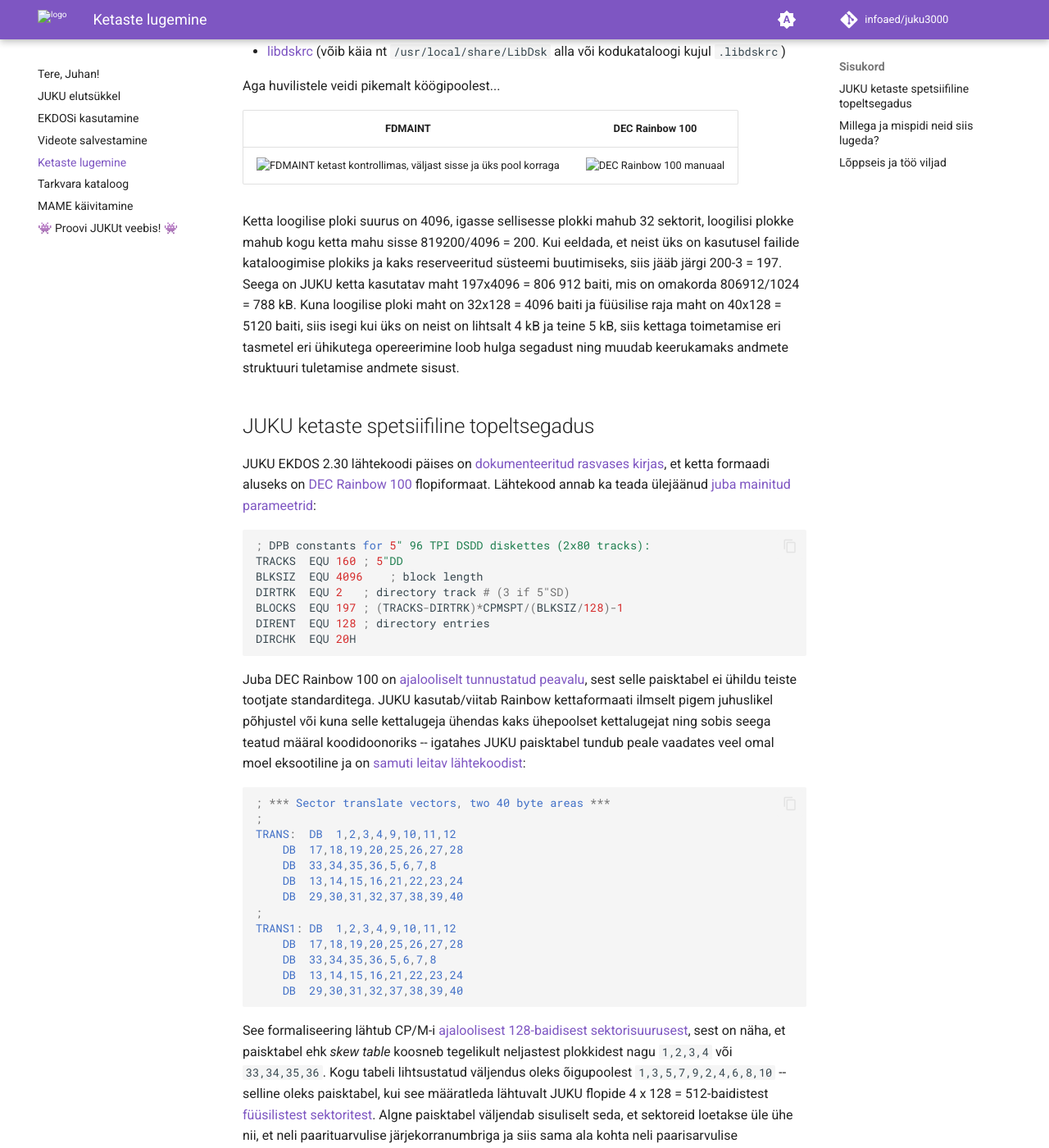
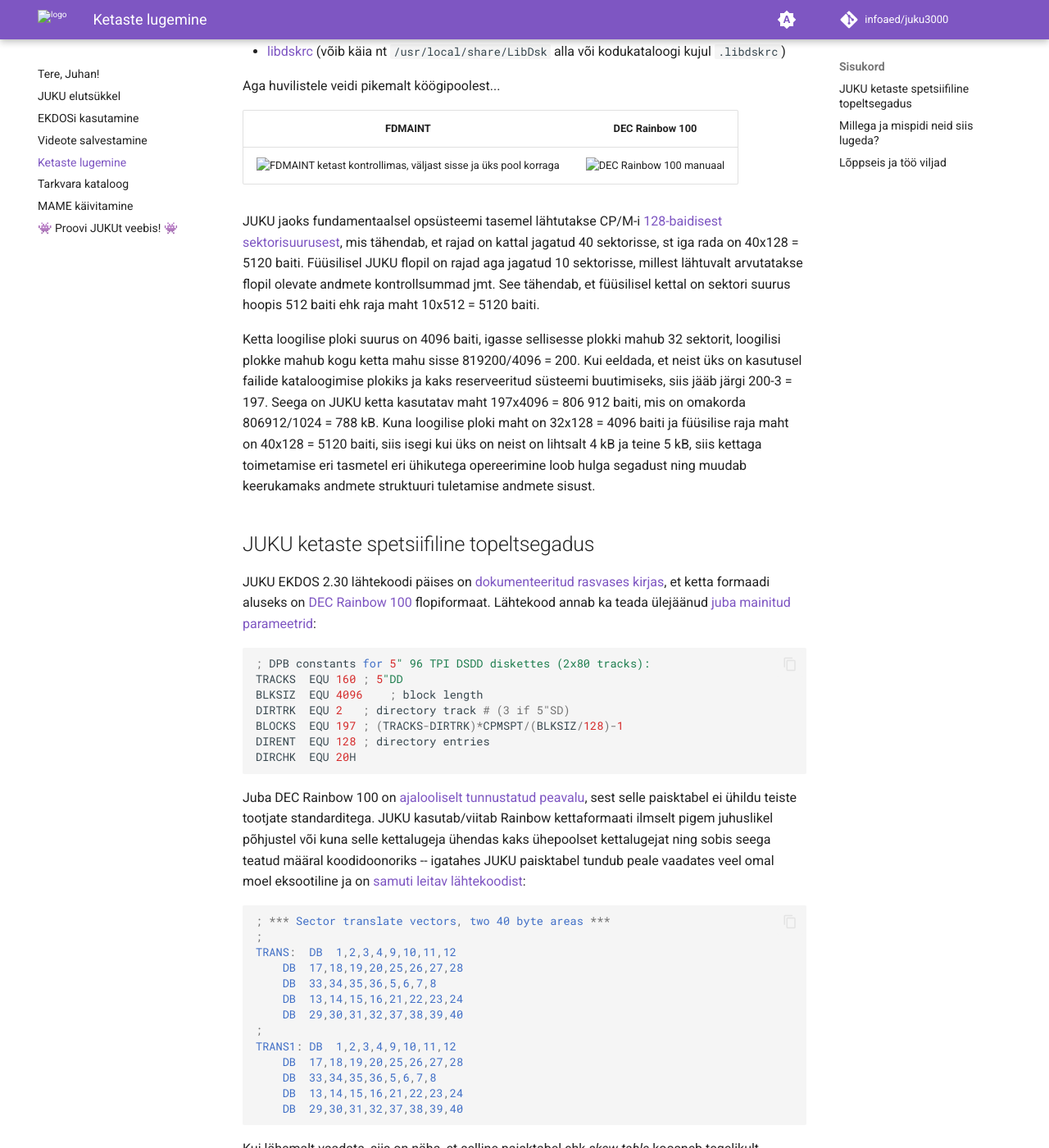
Before and after one commit to infoaed/juku3000, an MkDocs documentation site: the page built from docs/kettad.md, in a window 1280 px wide and 1400 px high, scrolled down 374 px. Shown: the whole window at 82% size. Built offline with MkDocs 1.6.1 and Material for MkDocs 9.7.7, drawn with Linux system fonts in a browser that asks for light colours; comment, search, counter and statistics services are not loaded; some of the changed text lies outside the part shown.

Commit message:
Update kettad.md

````diff
--- a/docs/kettad.md
+++ b/docs/kettad.md
@@ -13,7 +13,9 @@ FDMAINT             |  DEC Rainbow 100
 :-------------------------:|:-------------------------:
 ![FDMAINT ketast kontrollimas, väljast sisse ja üks pool korraga](/images/disk5.png)  |  ![DEC Rainbow 100 manuaal](/images/rainbow-logo.png)
 
-Ketta loogilise ploki suurus on 4096, igasse sellisesse plokki mahub 32 sektorit, loogilisi plokke mahub kogu ketta mahu sisse 819200/4096 = 200. Kui eeldada, et neist üks on kasutusel failide kataloogimise plokiks ja kaks reserveeritud süsteemi buutimiseks, siis jääb järgi 200-3 = 197. Seega on JUKU ketta kasutatav maht 197x4096 = 806 912 baiti, mis on omakorda 806912/1024 = 788 kB. Kuna loogilise ploki maht on 32x128 = 4096 baiti ja füüsilise raja maht on 40x128 = 5120 baiti, siis isegi kui üks on neist on lihtsalt 4 kB ja teine 5 kB, siis kettaga toimetamise eri tasmetel eri ühikutega opereerimine loob hulga segadust ning muudab keerukamaks andmete struktuuri tuletamise andmete sisust.
+JUKU jaoks fundamentaalsel opsüsteemi tasemel lähtutakse CP/M-i [128-baidisest sektorisuurusest](https://en.wikipedia.org/wiki/CP/M#Basic_Input_Output_System), mis tähendab, et rajad on kattal jagatud 40 sektorisse, st iga rada on 40x128 = 5120 baiti. Füüsilisel JUKU flopil on rajad aga jagatud 10 sektorisse, millest lähtuvalt arvutatakse flopil olevate andmete kontrollsummad jmt. See tähendab, et füüsilisel kettal on sektori suurus hoopis 512 baiti ehk raja maht 10x512 = 5120 baiti.
+
+Ketta loogilise ploki suurus on 4096 baiti, igasse sellisesse plokki mahub 32 sektorit, loogilisi plokke mahub kogu ketta mahu sisse 819200/4096 = 200. Kui eeldada, et neist üks on kasutusel failide kataloogimise plokiks ja kaks reserveeritud süsteemi buutimiseks, siis jääb järgi 200-3 = 197. Seega on JUKU ketta kasutatav maht 197x4096 = 806 912 baiti, mis on omakorda 806912/1024 = 788 kB. Kuna loogilise ploki maht on 32x128 = 4096 baiti ja füüsilise raja maht on 40x128 = 5120 baiti, siis isegi kui üks on neist on lihtsalt 4 kB ja teine 5 kB, siis kettaga toimetamise eri tasmetel eri ühikutega opereerimine loob hulga segadust ning muudab keerukamaks andmete struktuuri tuletamise andmete sisust.
 
 ## JUKU ketaste spetsiifiline topeltsegadus
 
@@ -47,7 +49,7 @@ TRANS1:	DB	1,2,3,4,9,10,11,12
 	DB	29,30,31,32,37,38,39,40
 ```
 
-See formaliseering lähtub CP/M-i [ajaloolisest 128-baidisest sektorisuurusest](https://en.wikipedia.org/wiki/CP/M#Basic_Input_Output_System), sest on näha, et paisktabel ehk _skew table_ koosneb tegelikult neljastest plokkidest nagu `1,2,3,4` või `33,34,35,36`. Kogu tabeli lihtsustatud väljendus oleks õigupoolest `1,3,5,7,9,2,4,6,8,10` -- selline oleks paisktabel, kui see määratleda lähtuvalt JUKU flopide 4 x 128 = 512-baidistest [füüsilistest sektoritest](https://cowlark.com/fluxengine/doc/disk-juku.html). Algne paisktabel väljendab sisuliselt seda, et sektoreid loetakse üle ühe nii, et neli paarituarvulise järjekorranumbriga ja siis sama ala kohta neli paarisarvulise järjekorranumbriga 128-baidist CP/M-i sektorit. Sellist järjest lugemise vältimist oli omal ajal väidetavalt vaja, et arvutid kettalt tulevaid andmeid [ikka töödelda jõuaks](https://www.autometer.de/unix4fun/z80pack/cpm2/ch6.htm#Section_6.6) ja puhvrid ei hakkaks üle ajama:
+Kui lähemalt vaadata, siis on näha, et selline paisktabel ehk _skew table_ koosneb tegelikult neljastest plokkidest nagu `1,2,3,4` või `33,34,35,36` ja tabeli lihtsustatud väljendus oleks õigupoolest `1,3,5,7,9,2,4,6,8,10`. Selline oleks paisktabel, kui see määratleda lähtuvalt JUKU flopide 4x128 = 512-baidistest [füüsilistest sektoritest](https://cowlark.com/fluxengine/doc/disk-juku.html). Algne paisktabel väljendab aga sisuliselt seda, et sektoreid loetakse üle ühe nii, et neli paarituarvulise järjekorranumbriga ja siis sama ala kohta neli paarisarvulise järjekorranumbriga 128-baidist CP/M-i sektorit. Sellist järjest lugemise vältimist oli omal ajal väidetavalt vaja, et arvutid kettalt tulevaid andmeid [ikka töödelda jõuaks](https://www.autometer.de/unix4fun/z80pack/cpm2/ch6.htm#Section_6.6) ja puhvrid ei hakkaks üle ajama:
 
 > "Standard CP/M systems are shipped with a skew factor of 6, where six physical sectors are skipped between each logical read operation. This skew factor allows enough time between sectors for most programs to load their buffers without missing the next sector. In particular computer systems that use fast processors, memory, and disk subsystems, the skew factor might be changed to improve overall response."
 
````
